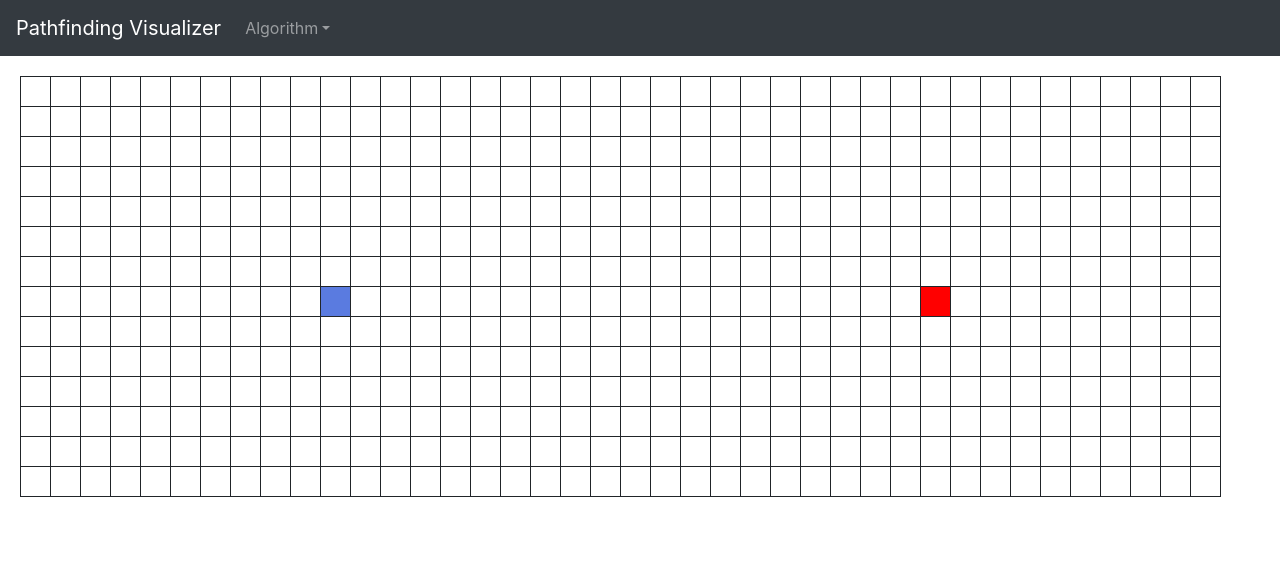
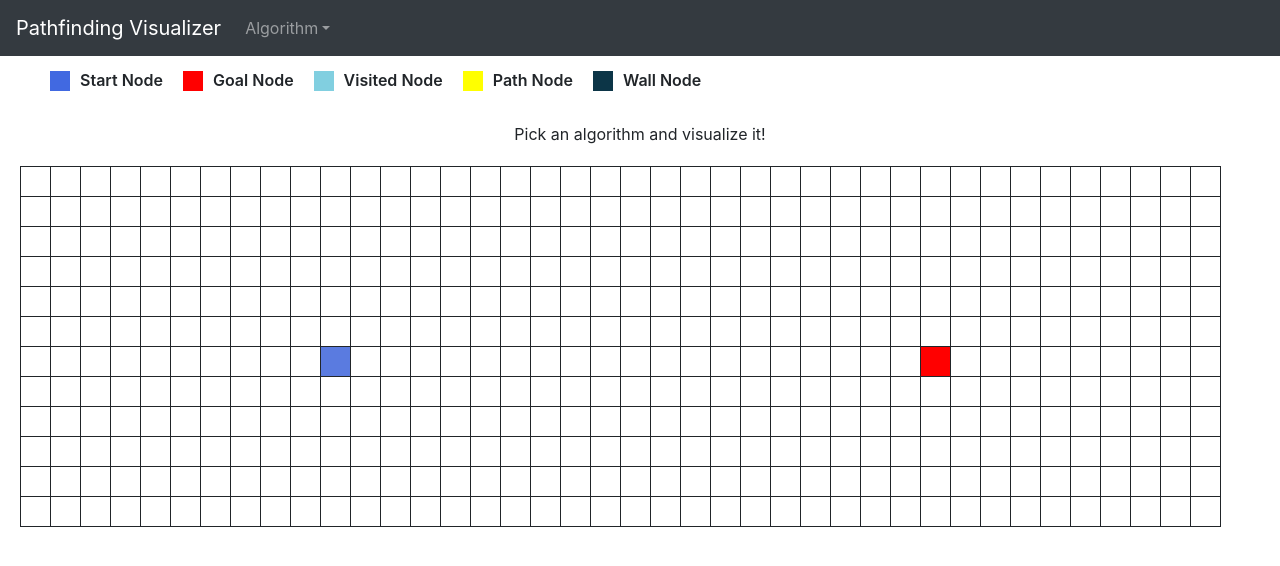
Before and after one commit to WilliamRyank/pathfinding, a React (Create React App) app: page / in a window 1280 px wide. Shown: the top 566 px of the page. Built offline with nearby package versions, Linux system fonts and the light colour scheme.

Commit message:
add info section

```diff
--- a/src/App.js
+++ b/src/App.js
@@ -1,6 +1,7 @@
 import React, { Component }from 'react';
 import './App.css';
 import Grid from './components/Grid/Grid';
+import Info from './components/Info/Info';
 import Header from './components/Header/Header';
 
 class App extends Component {
@@ -22,6 +23,7 @@ class App extends Component {
     return (
       <div>
         <Header algo={this.state.algo} onSelectAlgo={this.onSelectAlgo}></Header>
+        <Info></Info>
         <Grid algo={this.state.algo}></Grid>
       </div>
     );
--- a/src/components/Grid/Grid.js
+++ b/src/components/Grid/Grid.js
@@ -10,12 +10,12 @@ import bfs from '../../Algorithm/BFS';
 import { BFS, DFS } from '../../Algorithm/AlgoType';
 
 
-const START_ROW = 7;
+const START_ROW = 6;
 const START_COL = 10;
-const GOAL_ROW = 7;
+const GOAL_ROW = 6;
 const GOAL_COL = 30;
-const ROW_SIZE = 14;
-const COL_SIZE = 40
+const ROW_SIZE = 12;
+const COL_SIZE = 40;
 
 class Grid extends Component {
 	constructor(props) {
@@ -134,6 +134,10 @@ class Grid extends Component {
             onClick={this.visualize}>Visualize {this.props.algo}!
           </Button>
         </div>
+        <div style={style} hidden={this.props.algo}>
+          Pick an algorithm and visualize it!
+        </div>
+
 				<table
 					onMouseDown={this.state.isAllowEdit ? this.onMouseDown: null}
 					onMouseUp={this.state.isAllowEdit ? this.onMouseUp: null}>
@@ -146,8 +150,8 @@ class Grid extends Component {
 										return <Square
 															row={rowIdx}
 															col={colIdx}
-															key={(rowIdx % 40)*40 + colIdx}
-															id={(rowIdx % 40)*40 + colIdx}
+															key={(rowIdx % COL_SIZE)*COL_SIZE + colIdx}
+															id={(rowIdx % COL_SIZE)*COL_SIZE + colIdx}
 															isMouseClicked={this.state.isMouseClicked}
 															isSpecialClicked={this.state.isSpecialClicked}
 															isAllowEdit={this.state.isAllowEdit}
--- a/src/components/Header/Header.js
+++ b/src/components/Header/Header.js
@@ -1,23 +1,20 @@
-import React, { Component } from 'react';
+import React from 'react';
 
 import { Navbar, NavDropdown, Nav } from 'react-bootstrap';
 import { BFS, DFS } from '../../Algorithm/AlgoType';
 
-class Header extends Component {
-
-  render() {
+const Header = (props) => {
   return (
     <Navbar expand="lg" bg="dark" variant="dark">
       <Navbar.Brand href=".">Pathfinding Visualizer</Navbar.Brand>
         <Nav className="mr-auto">
           <NavDropdown title={'Algorithm'} id="collasible-nav-dropdown">
-              <NavDropdown.Item onSelect={() => this.props.onSelectAlgo(DFS)}>DFS</NavDropdown.Item>
-              <NavDropdown.Item onSelect={() => this.props.onSelectAlgo(BFS)}>BFS</NavDropdown.Item>
+            <NavDropdown.Item onSelect={() => props.onSelectAlgo(DFS)}>DFS</NavDropdown.Item>
+            <NavDropdown.Item onSelect={() => props.onSelectAlgo(BFS)}>BFS</NavDropdown.Item>
           </NavDropdown>
         </Nav>
     </Navbar>
   );
 }
-}
 
 export default Header;
--- /dev/null
+++ b/src/components/Info/Info.js
@@ -0,0 +1,30 @@
+import React from 'react';
+
+const Info = () => {
+  return (
+    <ul>
+      <li>
+        <div id="startNode" className="info"/>
+        Start Node
+      </li>
+      <li>
+        <div id="goalNode" className="info"/>
+        Goal Node
+      </li>
+      <li>
+        <div id="visitedNode" className="info"/>
+        Visited Node
+      </li>
+      <li>
+        <div id="pathNode" className="info"/>
+        Path Node
+      </li>
+      <li>
+        <div id="wallNode" className="info"/>
+        Wall Node
+      </li>
+    </ul>
+  )
+}
+
+export default Info;
--- a/src/index.css
+++ b/src/index.css
@@ -52,6 +52,41 @@ td {
   animation: startAnimation 0.5s ease-out;
 }
 
+li {
+  display: inline-block;
+  margin: 10px;
+  font-weight: 600;
+}
+
+.info {
+  position: relative;
+  height: 20px;
+  width: 20px;
+  margin-right: 10px;
+  top: 5px;
+  display: inline-block;
+}
+
+#startNode {
+  background-color: royalblue;
+}
+
+#goalNode {
+  background-color: red;
+}
+
+#visitedNode {
+  background-color: rgba(129, 207, 224, 1);
+}
+
+#pathNode {
+  background-color: yellow;
+}
+
+#wallNode {
+  background-color: rgb(12, 53, 71);
+}
+
 @keyframes startAnimation {
   0% {
     transform: scale(.3);
```
Lines whose indentation alone changed are shown as unchanged.
